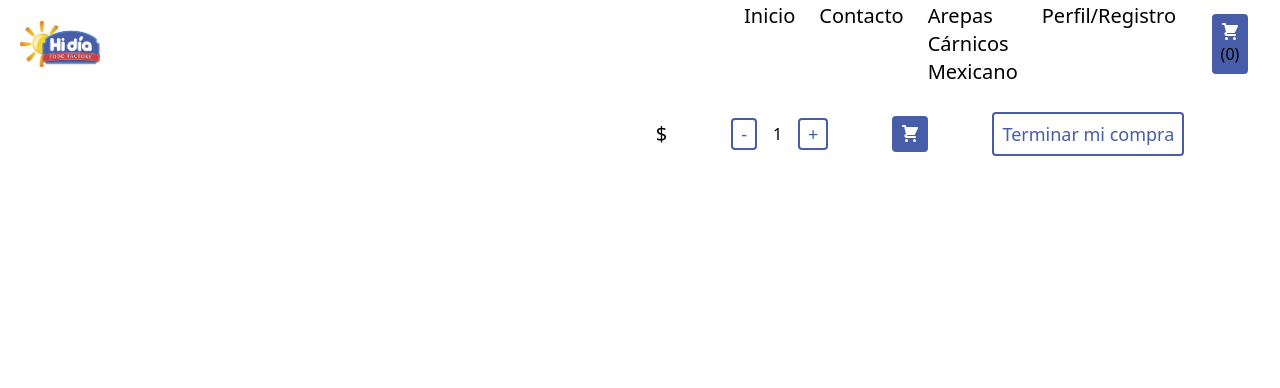
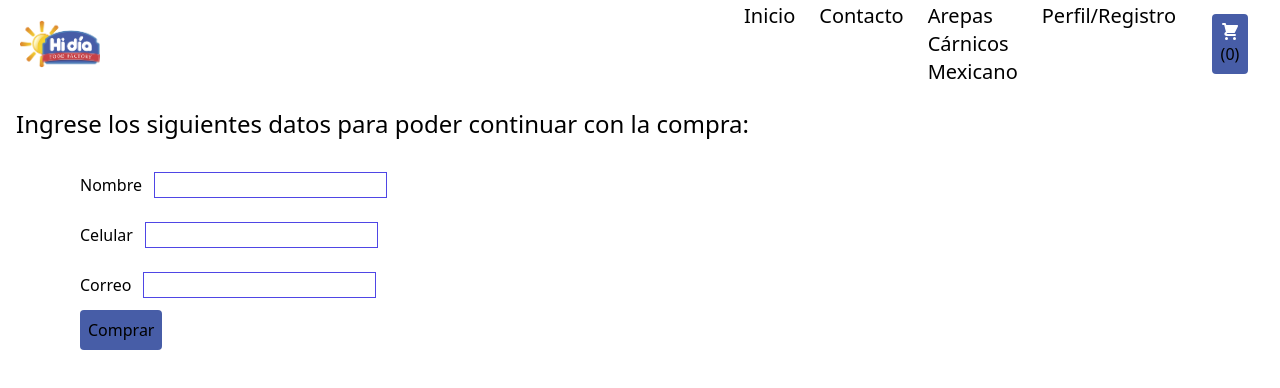
Before and after one commit to cristinarangoe/reactHidiaEcommerce, a React (Create React App) app: page /checkout in a window 1280 px wide. Shown: the top 388 px of the page. Built offline with nearby package versions, Linux system fonts and the light colour scheme; no server answers; the database is empty.

Commit message:
creating the collection of orders in firebase

```diff
--- a/src/App.js
+++ b/src/App.js
@@ -7,6 +7,8 @@ import ItemDetailContainer from './components/ItemDetailContainer';
 import Cart from './components/Cart';
 import { BrowserRouter, Routes, Route } from 'react-router-dom';
 import CartContext from './Context/CartContext';
+import CartForm from './components/CartForm';
+import OrderCreate from './components/OrderCreate';
 
 export default function App(){
 
@@ -21,6 +23,8 @@ export default function App(){
           <Route exact path="/item/:idItem" element={<ItemDetailContainer/>}/>
           <Route exact path="*" element={<ItemDetailContainer/>}/>
           <Route exact path="/cart" element={<Cart/>}/>
+          <Route exact path="/checkout" element={<CartForm/>}/>
+          <Route exact path="/ordercreate/:idCompra" element={<OrderCreate/>}/>
         </Routes>
       </BrowserRouter>
     </CartContext>
--- a/src/components/Cart.jsx
+++ b/src/components/Cart.jsx
@@ -66,7 +66,7 @@ export default function Cart() {
                     </div>
                 </div>
                 <div className="flex flex-col justify-center">
-                    <button className="bg-white p-2 rounded text-hidia-blue mx-5 my-3 w-6/12">Continuar con el pago</button>
+                    <Link to={"/checkout"} className="bg-white p-2 rounded text-hidia-blue mx-5 my-3 w-6/12">Continuar con el pago</Link>
                     <button onClick={() => clear()} className="bg-white p-2 rounded text-hidia-blue mx-5 w-6/12 my-3">Vaciar el carrito</button>
                 </div>
             </div>
--- /dev/null
+++ b/src/components/CartForm.jsx
@@ -0,0 +1,100 @@
+import React, { useContext, useEffect, useState } from "react";
+import { Link, useNavigate } from "react-router-dom";
+import { Context } from "../Context/CartContext";
+import {doc, getDoc, getFirestore, collection, getDocs, addDoc} from 'firebase/firestore';
+
+
+export default function CartForm() {
+  const [nombre, setNombre] = useState("");
+  const [email, setEmail] = useState("");
+  const [phone, setPhone] = useState("");
+
+
+  const [loading, setLoading] = useState(false);
+//   const [idCompra, setIdCompra] = useState(null);
+
+  const navigate = useNavigate();
+
+  const { productosCarrito, totalCosto, clear } = useContext(Context);
+
+  let productosCarritoFiltrado = [];
+
+  productosCarrito.forEach((product) => {
+    let newProd = {
+      id: product.id,
+      title: product.nombre,
+      price: product.precio,
+      cantidad: product.cantidad
+    };
+    productosCarritoFiltrado = [...productosCarritoFiltrado, newProd];
+  });
+
+
+  function comprar(e){
+      e.preventDefault();
+      setLoading(true);
+    const buyer = {
+        buyer: { nombre, email, phone },
+        items: productosCarritoFiltrado,
+        total: totalCosto,
+      };
+    console.log("holaaaaa")
+    try {
+        const db = getFirestore();
+
+        const refVentas = collection(db, 'ventas');
+
+        addDoc(refVentas, buyer).then(({id}) => {
+            console.log(id);
+            if(id) navigate(`/ordercreate/:${id}`)
+        })
+    } catch (error) {
+        console.log(error);
+    }
+    setLoading(false);
+    clear();
+  }
+
+  return (
+    <>
+        <h2 className="text-2xl my-5 mx-4">Ingrese los siguientes datos para poder continuar con la compra:</h2>
+      <form onSubmit={(e) => comprar(e)} className="mx-20">
+        <label className="my-5">Nombre
+          <input
+            type={"text"}
+            className="border border-indigo-600 my-3 mx-3"
+            value={nombre}
+            onChange={(e) => {
+              setNombre(e.currentTarget.value);
+            }}
+          />
+        </label>
+        <br/>
+        <label className="my-5">Celular
+          <input
+
+            type={"text"}
+            className="border border-indigo-600 my-3 mx-3"
+            value={phone}
+            onChange={(e) => {
+              setPhone(e.currentTarget.value);
+            }}
+          />
+        </label>
+        <br/>
+        <label>Correo
+          <input
+            type={"email"}
+            className="border border-indigo-600 my-3 mx-3"
+            value={email}
+            onChange={(e) => {
+              setEmail(e.currentTarget.value);
+            }}
+          />
+        </label>
+        <br/>
+        <button className="bg-hidia-blue p-2 rounded">{loading ? "Loading..." : "Comprar"}</button>
+      </form>
+    </>
+  );
+}
--- a/src/components/ItemDetailContainer.jsx
+++ b/src/components/ItemDetailContainer.jsx
@@ -1,7 +1,7 @@
 import React, { useEffect, useState } from 'react'
 import ItemDetail from './ItemDetail';
 import {useParams} from 'react-router-dom';
-import {doc, getDoc, getFirestore} from 'firebase/firestore';
+import {doc, getDoc, getFirestore, } from 'firebase/firestore';
 
 export default function ItemDetailContainer() {
 
--- /dev/null
+++ b/src/components/OrderCreate.jsx
@@ -0,0 +1,34 @@
+import React, { useEffect } from 'react';
+import {doc, getDoc, getFirestore, collection, getDocs, addDoc} from 'firebase/firestore';
+import { useParams } from 'react-router-dom';
+
+export default function OrderCreate({buyer}) {
+
+    const {idCompra} = useParams();
+
+    // let idCompra;
+
+    // useEffect(() => {
+
+    //     const db = getFirestore();
+
+    //     const refVentas = collection(db, 'ventas');
+
+    //     addDoc(refVentas, buyer).then(({id}) => {
+    //         console.log(id);
+    //         idCompra = id;
+    //     })
+
+    // },[]);
+
+    // console.log(idCompra);
+    // console.log(buyer);
+
+  return (
+      <>
+      <div>Tu orden fue creada con exito</div>
+      <div>El id de tu compra es:</div>
+      <p>{idCompra}</p>
+      </>
+  )
+}
```
